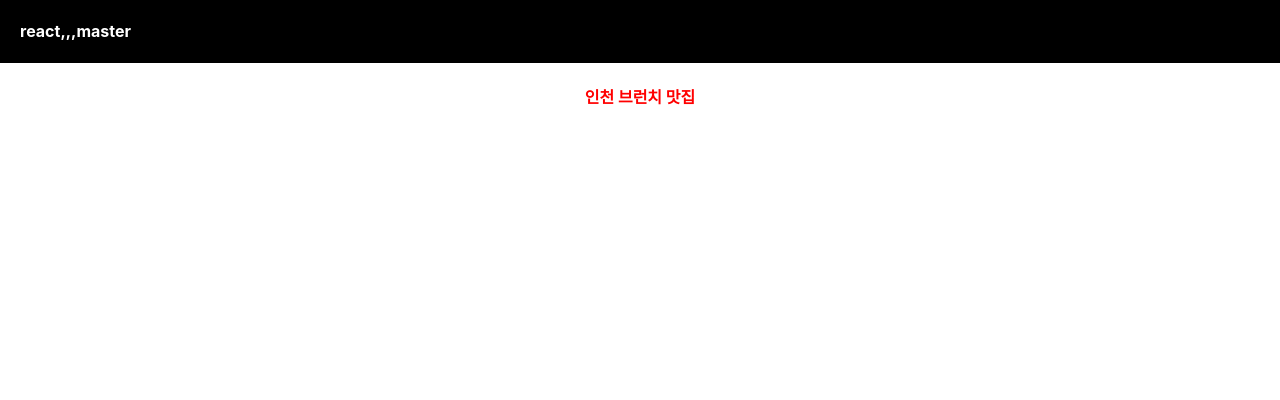
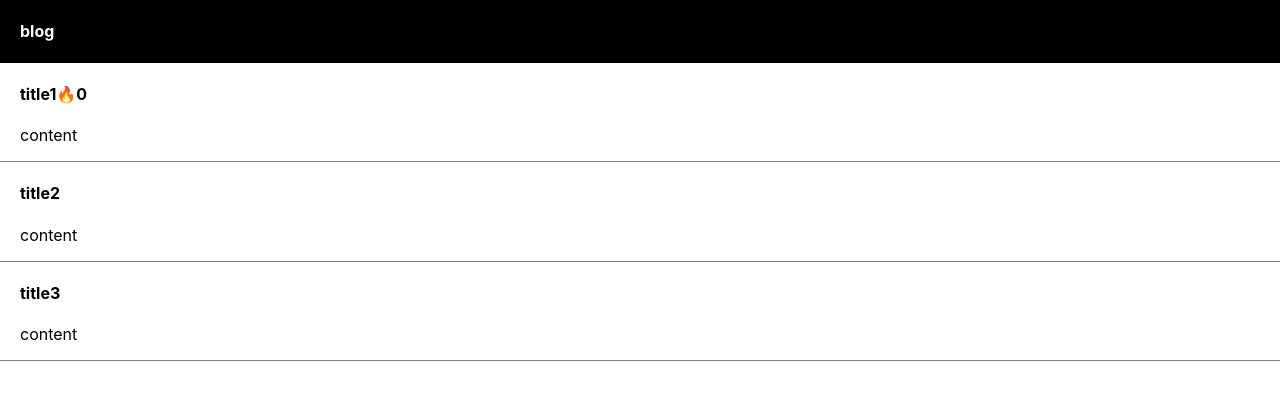
Before and after one commit to annasyun/TEST, a React (Create React App) app: page / in a window 1280 px wide. Shown: the top 400 px of the page. Built offline with nearby package versions, Linux system fonts and the light colour scheme.

Commit message:
feat: add event

```diff
--- a/src/App.css
+++ b/src/App.css
@@ -1,5 +1,15 @@
 .App {
   text-align: center;
+}
+
+div {
+  box-sizing: border-box;
+}
+
+.list {
+  padding-left: 20px;
+  text-align: left;
+  border-bottom: 1px solid gray;
 }
 
 .black-nav {
--- a/src/App.js
+++ b/src/App.js
@@ -1,14 +1,37 @@
-import logo from "./logo.svg";
+import { useState } from "react";
 import "./App.css";
 
 function App() {
-  let post = "인천 브런치 맛집";
+  let [title, setTitle] = useState(["title1", "title2", "title3"]);
+  let [fire, setFire] = useState(0);
+
   return (
     <div className="App">
       <div className="black-nav">
-        <h4 className={post}>react,,,master</h4>
+        <h4>blog</h4>
       </div>
-      <h4 style={{ color: "red" }}>{post}</h4>
+      <div className="list">
+        <h4>
+          {title[0]}
+          <span
+            onClick={() => {
+              setFire(fire + 1);
+            }}
+          >
+            🔥
+          </span>
+          {fire}
+        </h4>
+        <p>content</p>
+      </div>
+      <div className="list">
+        <h4>{title[1]}</h4>
+        <p>content</p>
+      </div>
+      <div className="list">
+        <h4>{title[2]}</h4>
+        <p>content</p>
+      </div>
     </div>
   );
 }
```
